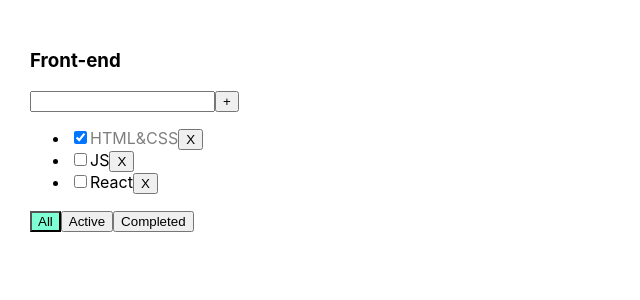
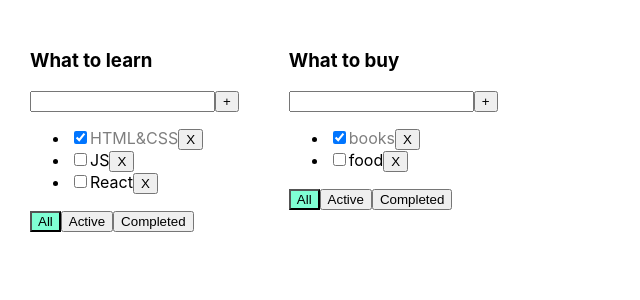
Before and after one commit to DmitryShastel/FullStack, a React (Create React App) app in the folder front/: page / in a window 1280 px wide. Shown: the top 300 px of the page, without its empty margins (0-640 px from the left). Built offline with nearby package versions, Linux system fonts and the light colour scheme.

Commit message:
The remove task func is created

```diff
--- a/front/src/App.tsx
+++ b/front/src/App.tsx
@@ -4,53 +4,79 @@ import { Task, Todolist } from './Todolist';
 import { v1 } from 'uuid';
 
 export type FilterValue = 'all' | 'active' | 'completed'
+type TodolistType = {
+    id: string
+    title: string
+    filter: FilterValue
+}
 
 function App() {
 
-    let [tasks, setTasks] = useState<Task[]>(
-        [
+    let todolistId1 = v1()
+    let todolistId2 = v1()
+
+    let [todolists, setTodolists] = useState<TodolistType[]>([
+        { id: todolistId1, title: 'What to learn', filter: 'all' },
+        { id: todolistId2, title: 'What to buy', filter: 'all' }
+    ])
+
+    let [tasks, setTasks] = useState<Record<string, Task[]>>({
+        [todolistId1]: [
             { id: v1(), title: 'HTML&CSS', isDone: true },
             { id: v1(), title: 'JS', isDone: false },
             { id: v1(), title: 'React', isDone: false, },
+        ],
+        [todolistId2]: [
+            { id: v1(), title: 'books', isDone: true },
+            { id: v1(), title: 'food', isDone: false },
         ]
-    )
+    })
 
-    let [filter, setFilter] = useState<FilterValue>('all')
-
-    const removeTask = (taskId: string) => {
-        setTasks(prev => prev.filter(task => task.id !== taskId))
-        console.log(tasks)
+    const removeTask = (todolistId: string, taskId: string) => {
+        setTasks(prev => ({
+            ...prev,
+            [todolistId]: prev[todolistId].filter(task => task.id !== taskId)
+        }))
     }
 
     const addTask = (taskTitle: string) => {
-        const newTask = { id: v1(), title: taskTitle, isDone: false }
-        setTasks(prev => [newTask, ...prev])
+        // const newTask = { id: v1(), title: taskTitle, isDone: false }
+        // setTasks(prev => [newTask, ...prev])
     }
 
     const changeTaskStatus = (taskId: string, isDone: boolean) => {
-        setTasks(prev => prev.map(task => task.id === taskId ? { ...task, isDone: isDone } : task))
-    }
-
-    let taskForTodolist = tasks
-    if (filter === 'active') { taskForTodolist = tasks.filter(task => task.isDone === false) }
-    if (filter === 'completed') { taskForTodolist = tasks.filter(task => task.isDone === true) }
-
-    const filterForTask = (value: FilterValue) => {
-        setFilter(value)
+        // setTasks(prev => prev.map(task => task.id === taskId ? { ...task, isDone: isDone } : task))
     }
 
 
     return (
         <div className="App">
-            <Todolist
-                title='Front-end'
-                tasks={taskForTodolist}
-                removeTask={removeTask}
-                filterForTask={filterForTask}
-                addTask={addTask}
-                changeTaskStatus={changeTaskStatus}
-                filter={filter}
-            />
+
+            {
+                todolists.map((tl: TodolistType) => {
+
+                    let taskForTodolist = tasks[tl.id]
+
+                    const changeFilter = (value: FilterValue, todolistId: string) => {
+                        setTodolists(prev => prev.map(todolist => todolist.id === todolistId ? { id: todolistId, title: todolist.title, filter: value } : todolist))
+                    }
+
+                    // if (tl.filter === 'active') { taskForTodolist = tasks.filter(task => task.isDone === false) }
+                    // if (tl.filter === 'completed') { taskForTodolist = tasks.filter(task => task.isDone === true) }
+
+                    return <Todolist
+                        id={tl.id}
+                        key={tl.id}
+                        title={tl.title}
+                        tasks={taskForTodolist}
+                        removeTask={removeTask}
+                        changeFilter={changeFilter}
+                        addTask={addTask}
+                        changeTaskStatus={changeTaskStatus}
+                        filter={tl.filter}
+                    />
+                })
+            }
         </div>
     );
 }
--- a/front/src/Todolist.tsx
+++ b/front/src/Todolist.tsx
@@ -2,11 +2,12 @@ import React, { ChangeEvent, useState } from 'react';
 import { FilterValue } from './App';
 
 type TodolistProps = {
+    id: string
     title: string
     tasks: Task[]
-    removeTask: (taskId: string) => void
+    removeTask: (todolistId: string, taskId: string) => void
     addTask: (taskTitle: string) => void
-    filterForTask: (value: FilterValue) => void
+    changeFilter: (value: FilterValue, todolistId: string) => void
     changeTaskStatus: (taskId: string, isDone: boolean) => void
     filter: FilterValue
 }
@@ -32,7 +33,7 @@ export const Todolist = (props: TodolistProps) => {
     ))
 
     const removeTaskHandler = (taskId: string) => {
-        props.removeTask(taskId)
+        props.removeTask(props.id, taskId)
     }
 
     const onAddTaskHandler = () => {
@@ -49,9 +50,9 @@ export const Todolist = (props: TodolistProps) => {
         setTitle(e.currentTarget.value)
     }
 
-    const onAllClickHandler = () => props.filterForTask('all')
-    const onActiveClickHandler = () => props.filterForTask('active')
-    const onCompletedClickHandler = () => props.filterForTask('completed')
+    const onAllClickHandler = () => props.changeFilter('all', props.id)
+    const onActiveClickHandler = () => props.changeFilter('active', props.id)
+    const onCompletedClickHandler = () => props.changeFilter('completed', props.id)
 
     return (
         <div>
```
